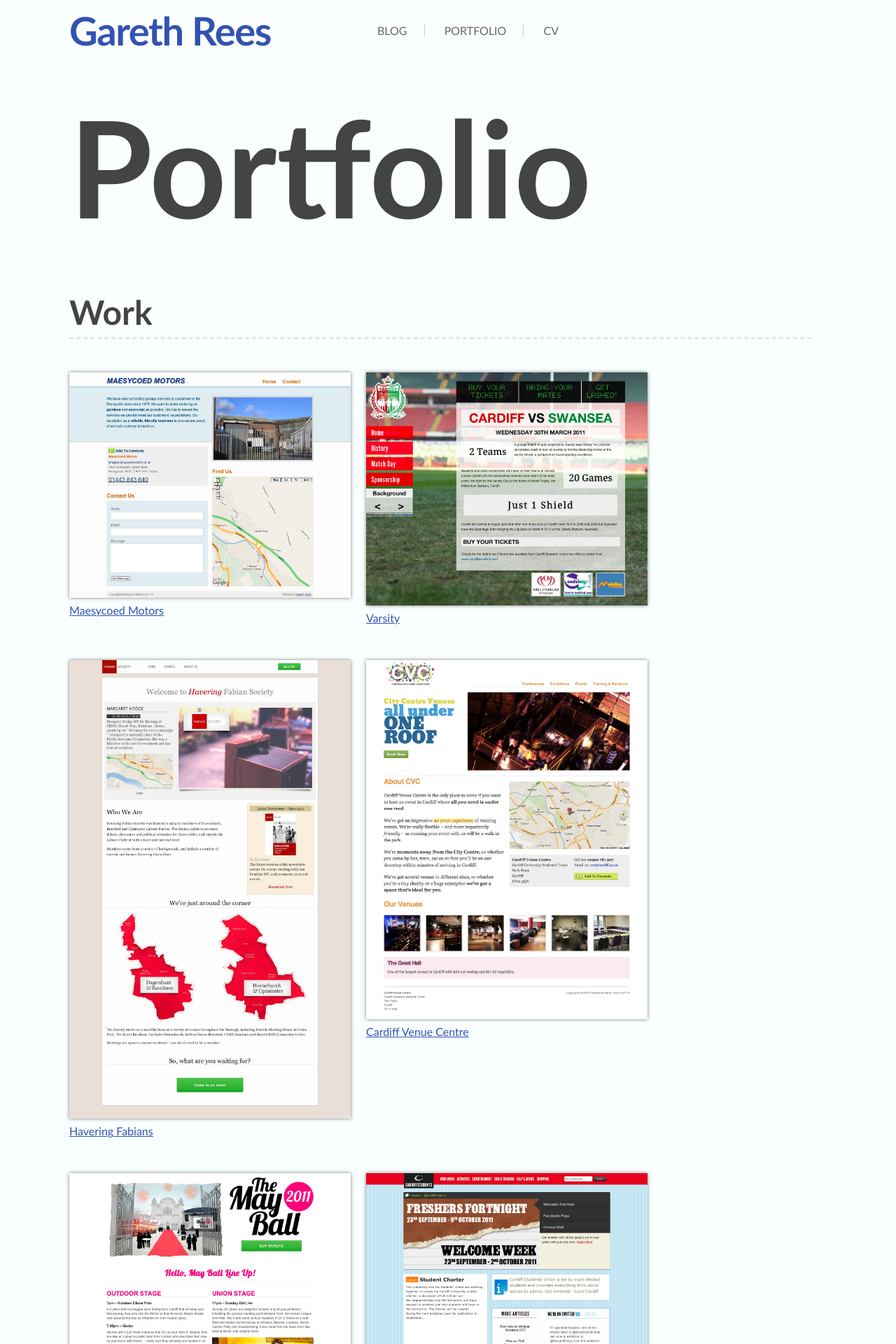
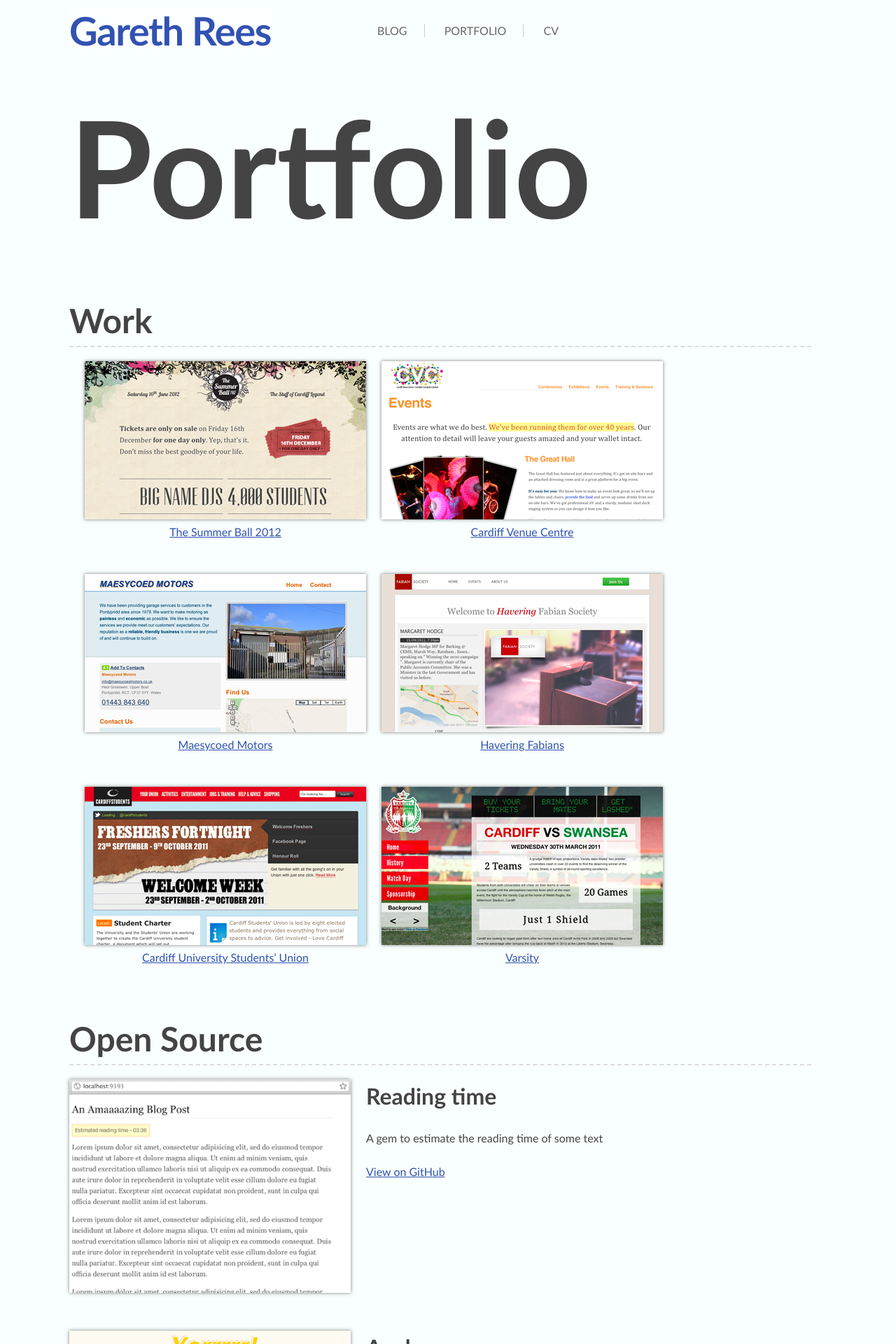
Before and after one commit to garethrees/garethrees.github.com, a Jekyll site: the page built from portfolio.html, in a window 1280 px wide. Shown: the top 1920 px of the page at 70% size. Built offline with Jekyll 4.4.1, drawn with Linux system fonts in a browser that asks for light colours; nearby versions of some CDN libraries; some of the changed text lies outside the part shown.

Commit message:
Tidy up portfolio markup and layout

```diff
--- a/portfolio.html
+++ b/portfolio.html
@@ -3,47 +3,47 @@
 title: Portfolio
 ---
 
-<article id="portfolio"  role="main" class="grids clearfix">
+<article id="portfolio"  role="main" class="grids">
 	<h1>Portfolio</h1>
 
-	<section id="work">
-		<h2>Work</h2>
+	<section id="work" class="clearfix">
+		<h1>Work</h1>
 
-		<div class="grids">
-			<figure class="grid-2">
-				<img src="/images/portfolio/maesycoed.jpg" alt="Maesycoed Motors" />
-				<figcaption><a href="http://maesycoedmotors.co.uk" title="Maesycoed Motors">Maesycoed Motors</a></figcaption>
-			</figure>
-			<figure class="grid-2">
-				<img src="/images/portfolio/varsity.jpg" alt="Varsity" />
-				<figcaption><a href="http://welshvarsity.com" title="Varsity">Varsity</a></figcaption>
-			</figure>
-			<figure class="grid-2">
-				<img src="/images/portfolio/fabians.jpg" alt="Havering Fabians" />
-				<figcaption><a href="http://haveringfabians.org.uk" title="Havering Fabians">Havering Fabians</a></figcaption>
-			</figure>
-			<figure class="grid-2">
-				<img src="/images/portfolio/cvc.jpg" alt="Cardiff Venue Centre" />
-				<figcaption><a href="http://cardiffvenuecentre.com" title="Cardiff Venue Centre">Cardiff Venue Centre</a></figcaption>
-			</figure>
-		</div>
+		<figure class="grid-2">
+			<img src="/images/portfolio/summer-ball-169.png" alt="The Summer Ball 2012" />
+			<figcaption><a href="http://cardiffsummerball.com" title="The Summer Ball 2012">The Summer Ball 2012</a></figcaption>
+		</figure>
 
-		<div class="grids">
-			<figure class="grid-2">
-				<img src="/images/portfolio/mayball.jpg" alt="The May Ball 2011" />
-				<figcaption><a href="http://cardiffuniversityballs.com" title="The May Ball 2011">The May Ball 2011</a></figcaption>
-			</figure>
-			<figure class="grid-2">
-				<img src="/images/portfolio/cardiffstudents.jpg" alt="Cardiff University Students&rsquo; Union" />
-				<figcaption><a href="http://cardiffstudents.com" title="Cardiff University Students&rsquo; Union">Cardiff University Students&rsquo; Union</a></figcaption>
-			</figure>
-		</div>
+		<figure class="grid-2">
+			<img src="/images/portfolio/cvc-169.png" alt="Cardiff Venue Centre" />
+			<figcaption><a href="http://cardiffvenuecentre.com" title="Cardiff Venue Centre">Cardiff Venue Centre</a></figcaption>
+		</figure>
+
+		<figure class="grid-2">
+			<img src="/images/portfolio/maesycoed-169.png" alt="Maesycoed Motors" />
+			<figcaption><a href="http://maesycoedmotors.co.uk" title="Maesycoed Motors">Maesycoed Motors</a></figcaption>
+		</figure>
+
+		<figure class="grid-2">
+			<img src="/images/portfolio/fabians-169.png" alt="Havering Fabians" />
+			<figcaption><a href="http://haveringfabians.org.uk" title="Havering Fabians">Havering Fabians</a></figcaption>
+		</figure>
+
+		<figure class="grid-2">
+			<img src="/images/portfolio/cardiffstudents-169.png" alt="Cardiff University Students&rsquo; Union" />
+			<figcaption><a href="http://cardiffstudents.com" title="Cardiff University Students&rsquo; Union">Cardiff University Students&rsquo; Union</a></figcaption>
+		</figure>
+
+		<figure class="grid-2">
+			<img src="/images/portfolio/varsity-169.png" alt="Varsity" />
+			<figcaption><a href="http://welshvarsity.com" title="Varsity">Varsity</a></figcaption>
+		</figure>
 
 	</section>
 
 
 	<section id="open-source">
-		<h2>Open Source</h2>
+		<h1>Open Source</h1>
 
 		<article class="grids">
 			<figure class="grid-2">
@@ -91,4 +91,19 @@
 
 	</section>
 
+	<section id="other">
+		<h1>Other</h1>
+
+		<article class="grids">
+			<figure class="grid-2">
+				<img src="/images/portfolio/cardiffrb-169.png" alt="Cardiffrb" />
+			</figure>
+			<div class="grid-3">
+				<h1>Cardiffrb</h1>
+				<p>A budding Ruby community in Cardiff, Wales UK</p>
+				<p><a href="http://cardiffrb.com">Go to Cardiffrb</a></p>
+			</div>
+		</article>
+	</section>
+
 </article>
--- a/stylesheets/application.css
+++ b/stylesheets/application.css
@@ -148,20 +148,22 @@
 	PORTFOLIO
 \*------------------------------------*/
 
-#portfolio figure {
-	margin-bottom:3em;
-}
-
-#portfolio h2 {
+#portfolio section > h1 {
 	border-bottom:2px dashed #ddd;
 	font-size:3em;
-	padding-bottom:0.25em;
 }
 
 #portfolio article h1 {
 	margin-top:0;
 }
 
+#portfolio figure {
+	margin-bottom:3em;
+}
+
+#portfolio #work figcaption {
+	text-align:center;
+}
 
 /*------------------------------------*\
 	FOOTER
```
Also changed, not shown: images/portfolio/cardiffrb-169.png (added), images/portfolio/cardiffstudents-169.png (added), images/portfolio/cvc-169.png (added), images/portfolio/fabians-169.png (added), images/portfolio/maesycoed-169.png (added), images/portfolio/summer-ball-169.png (added), images/portfolio/varsity-169.png (added).
